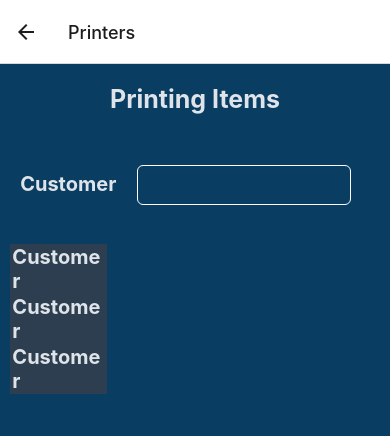
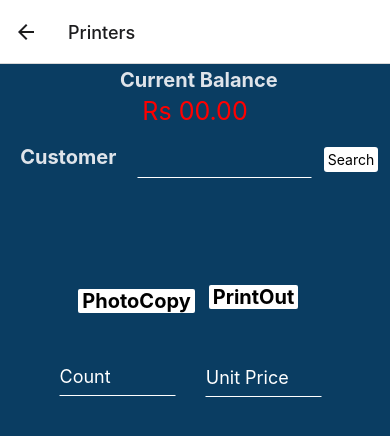
Before and after one commit to AshanManuka/EMS, a React Native app: screen /Printers in a window 390 px wide. Shown: the top 436 px of the page. Built offline with nearby package versions, Linux system fonts and the light colour scheme.

Commit message:
new items in printer page

```diff
--- a/screen/HomeScreen.js
+++ b/screen/HomeScreen.js
@@ -1,4 +1,4 @@
-import { Button, StyleSheet, Text, View, Pressable, Alert } from 'react-native'
+import { StyleSheet, Text, View, Pressable, Alert } from 'react-native'
 
 const HomeScreen = ({navigation}) => {
 
--- a/screen/PrinterScreen.js
+++ b/screen/PrinterScreen.js
@@ -1,30 +1,87 @@
 import React from 'react';
-import { Button, StyleSheet, Text, View, TextInput } from 'react-native'
+import { StyleSheet, Text, View, TextInput, Alert, Button, TouchableOpacity } from 'react-native'
 
 const PrinterScreen = ({navigation}) => {
 
     const [text, onChangeText] = React.useState('');
+    const [number, onChangeNumber] = React.useState('');
 
+
+    const handleTextChange = (inputText) => {
+      onChangeText(inputText); // Update the state with the typed text
+      //Implement code here to search customer by name
+    };
+
+    const itemCount = (inputText) => {
+      onChangeNumber(inputText)
+      //Implement code here to search customer by name
+    };
+
+    const unitPrice = (inputText) => {
+      onChangeNumber(inputText); // Update the state with the typed text
+      //Implement code here to search customer by name
+    };
+
+    const searchCustomer = () => {
+      if (text !== '') {
+        alert(`Input value: ${text}`);
+        //search customer
+      } else {
+        alert('Please enter a value to search.');
+      }
+    };
 
     return (
     <View style={styles.body}>
-        <Text style={styles.textOne}>Printing Items</Text>
+        <Text style={styles.textThree}>Current Balance</Text>
+        <Text style={styles.balance}>Rs 00.00</Text>
 
         <Text style={styles.textTwo}>Customer</Text>
 
-        <TextInput
+      <TextInput
         style={styles.inputOne}
-        onChangeText={onChangeText}
+        onChangeText={handleTextChange}
         value={text}
       />
 
-      <View style={styles.subView}>
-      <Text style={styles.textThree}>Customer</Text>
-      <Text style={styles.textThree}>Customer</Text>
-      <Text style={styles.textThree}>Customer</Text>
+      <TouchableOpacity
+        style={styles.searchBtn}
+        onPress={searchCustomer}
+      >
+        <Text style={styles.buttonText}>Search</Text>
+      </TouchableOpacity>
 
-      </View>
+    <View></View>
 
+    <TouchableOpacity
+        style={styles.photocopySelectBtn}
+        onPress={() => Alert.alert("Photocopy Selected")}
+      >
+        <Text style={styles.commonBtnText}>PhotoCopy</Text>
+      </TouchableOpacity>
+
+      <TouchableOpacity
+        style={styles.printoutSelectBtn}
+        onPress={() => Alert.alert("Photocopy Selected")}
+      >
+        <Text style={styles.commonBtnText}>PrintOut</Text>
+      </TouchableOpacity>
+
+      <TextInput
+        style={styles.inputQty}
+        placeholder='Count'
+        onChangeText={itemCount}
+        value={number}
+        keyboardType='numeric'
+      />
+
+      <TextInput
+        style={styles.inputPrice}
+        placeholder='Unit Price'
+        onChangeText={unitPrice}
+        value={number}
+        keyboardType='numeric'
+      />
 
 
     </View>
@@ -62,12 +119,40 @@ const styles= StyleSheet.create({
       },
       inputOne: {
         height: 40,
-        width:'55%',
+        width:'45%',
         borderWidth: 1,
-        borderRadius:6,
         marginTop:'-8%',
-        marginLeft:'25%',
-        borderColor:'#ffff',
+        marginLeft:'15%',
+        borderTopColor:'#0a3d62',
+        borderLeftColor:'#0a3d62',
+        borderRightColor:'#0a3d62',
+        borderBottomColor:'#fff',
+        color:'#fff',
+        fontSize:18,
+      },
+      inputQty:{
+        height: 40,
+        width:'30%',
+        borderWidth: 1,
+        marginTop:'12%',
+        marginLeft:'-40%',
+        borderTopColor:'#0a3d62',
+        borderLeftColor:'#0a3d62',
+        borderRightColor:'#0a3d62',
+        borderBottomColor:'#fff',
+        color:'#fff',
+        fontSize:18,
+      },
+      inputPrice:{
+        height: 40,
+        width:'30%',
+        borderWidth: 1,
+        marginTop:'-10%',
+        marginLeft:'35%',
+        borderTopColor:'#0a3d62',
+        borderLeftColor:'#0a3d62',
+        borderRightColor:'#0a3d62',
+        borderBottomColor:'#fff',
         color:'#fff',
         fontSize:18,
       },
@@ -75,6 +160,38 @@ const styles= StyleSheet.create({
         backgroundColor:'#2c3e50',
         marginLeft:'-70%',
         marginTop:'10%',
+      },
+      searchBtn:{
+        backgroundColor:'#fff',
+        right:'-40%',
+        marginTop:'-8%',
+        padding:'1%',
+        borderRadius:3,
+      },
+      balance:{
+        color:'red',
+        fontSize:25,
+      },
+      photocopySelectBtn:{
+        backgroundColor:'#fff',
+        paddingLeft:'1%',
+        paddingRight:'1%',
+        borderRadius:2,
+        marginTop:'30%',
+        marginLeft:'-30%'
+
+      },
+      printoutSelectBtn:{
+        backgroundColor:'#fff',
+        paddingLeft:'1%',
+        paddingRight:'1%',
+        borderRadius:2,
+        marginTop:'-7%',
+        marginLeft:'30%'
+      },
+      commonBtnText:{
+        fontSize:20,
+        fontWeight:'bold'
       }
 
   })
```
